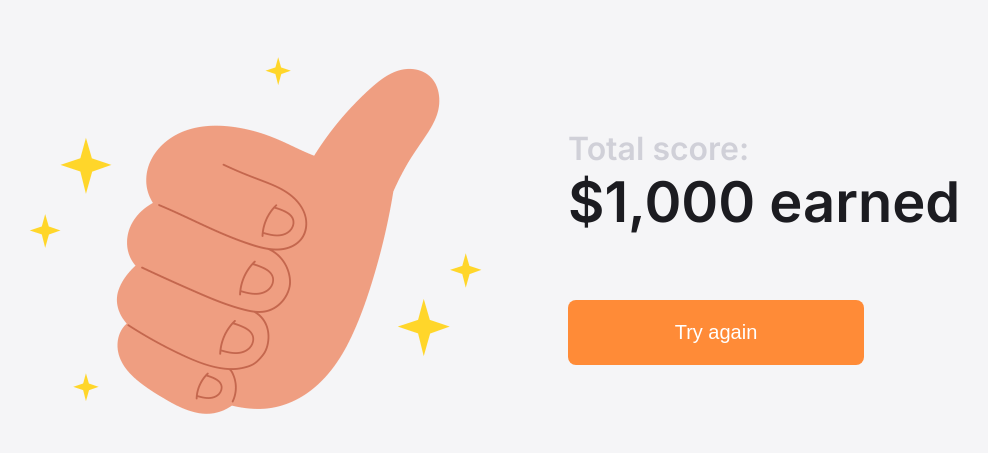
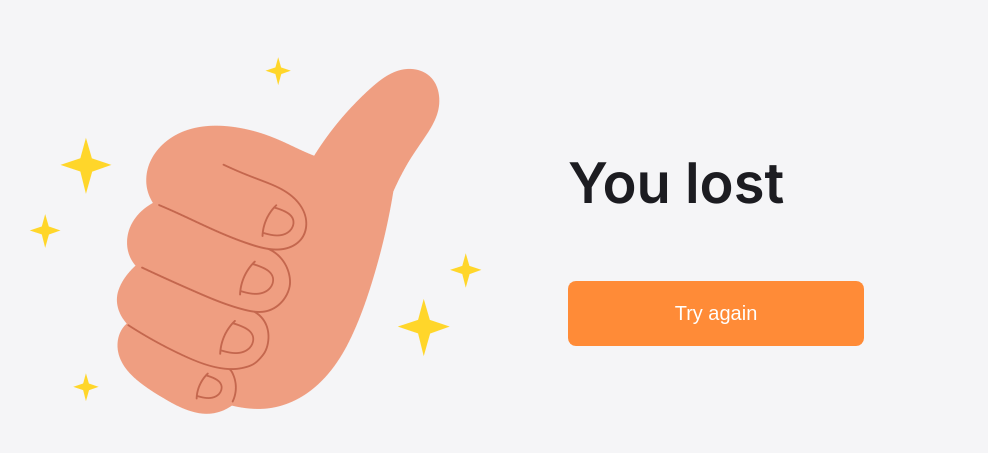
Before and after one commit to ivatsu-test/nibble, a Next.js app: page /game-over in a window 1280 px wide. Shown: the part 165-618 px from the top of the page, without its empty margins (72-1060 px from the left). Built offline with nearby package versions, Linux system fonts and the light colour scheme.

Commit message:
feat: display prize when game over

```diff
--- a/src/app/game-over/page.tsx
+++ b/src/app/game-over/page.tsx
@@ -1,12 +1,28 @@
+// TODO: move client part of the code to the components
+
+'use client';
+
 import PageLayout from '@/components/page-layout';
+import useGameStore from '@/store/gameStore';
 import styles from './game-over-page.module.css';
 
 export default function GameOverPage() {
+  const { prize } = useGameStore();
   return (
     <PageLayout type="game-over" btnTitle="Try again">
       <div className={styles.text}>
-        <p className={styles.score}>Total score:</p>
-        <p className={styles.amount}>$1,000 earned</p>
+        {prize ? (
+          <>
+            <p className={styles.score}>Total score:</p>
+            <p className={styles.amount}>
+              {prize}
+              {' '}
+              earned
+            </p>
+          </>
+        ) : (
+          <p className={styles.amount}>You lost</p>
+        )}
       </div>
     </PageLayout>
   );
--- a/src/components/game.tsx
+++ b/src/components/game.tsx
@@ -9,12 +9,12 @@ import styles from './game.module.css';
 
 export default function Game({ questions }: { questions: Question[] }) {
   const {
-    currentQuestionIndex, score, isGameOver, setCurrentQuestionIndex, incrementScore, setGameOver,
+    currentQuestionIndex, isGameOver, setCurrentQuestionIndex, setPrize, setGameOver,
   } = useGameStore();
 
   const handleAnswer = (isCorrect: boolean) => {
     if (isCorrect) {
-      incrementScore();
+      setPrize(questions[currentQuestionIndex].prize);
       if (currentQuestionIndex + 1 < questions.length) {
         setCurrentQuestionIndex(currentQuestionIndex + 1);
       } else {
@@ -26,7 +26,7 @@ export default function Game({ questions }: { questions: Question[] }) {
   };
 
   if (isGameOver) {
-    return redirect(`${route.gameOver}?score=${score}`);
+    return redirect(route.gameOver);
   }
 
   return (
--- a/src/store/gameStore.ts
+++ b/src/store/gameStore.ts
@@ -3,12 +3,12 @@ import { persist } from 'zustand/middleware';
 
 interface GameState {
   currentQuestionIndex: number;
-  score: number;
+  prize: string;
   isGameOver: boolean;
   setCurrentQuestionIndex: (_index: number) => void;
-  incrementScore: () => void;
+  setGameOver: () => void;
   setGameStart: () => void;
-  setGameOver: () => void;
+  setPrize: (_prize: string) => void;
 }
 
 const middlewares = (f: StateCreator<GameState>) => persist(f, { name: 'game-store' });
@@ -16,11 +16,11 @@ const middlewares = (f: StateCreator<GameState>) => persist(f, { name: 'game-sto
 const useGameStore = create<GameState>()(
   middlewares(((set) => ({
     currentQuestionIndex: 0,
-    score: 0,
+    prize: '',
     isGameOver: false,
     setCurrentQuestionIndex: (index: number) => set({ currentQuestionIndex: index }),
-    incrementScore: () => set((state: GameState) => ({ score: state.score + 1 })),
-    setGameStart: () => set({ isGameOver: false, score: 0, currentQuestionIndex: 0 }),
+    setPrize: (value: string) => set(({ prize: value })),
+    setGameStart: () => set({ isGameOver: false, prize: '', currentQuestionIndex: 0 }),
     setGameOver: () => set({ isGameOver: true }),
   }))),
 );
```
